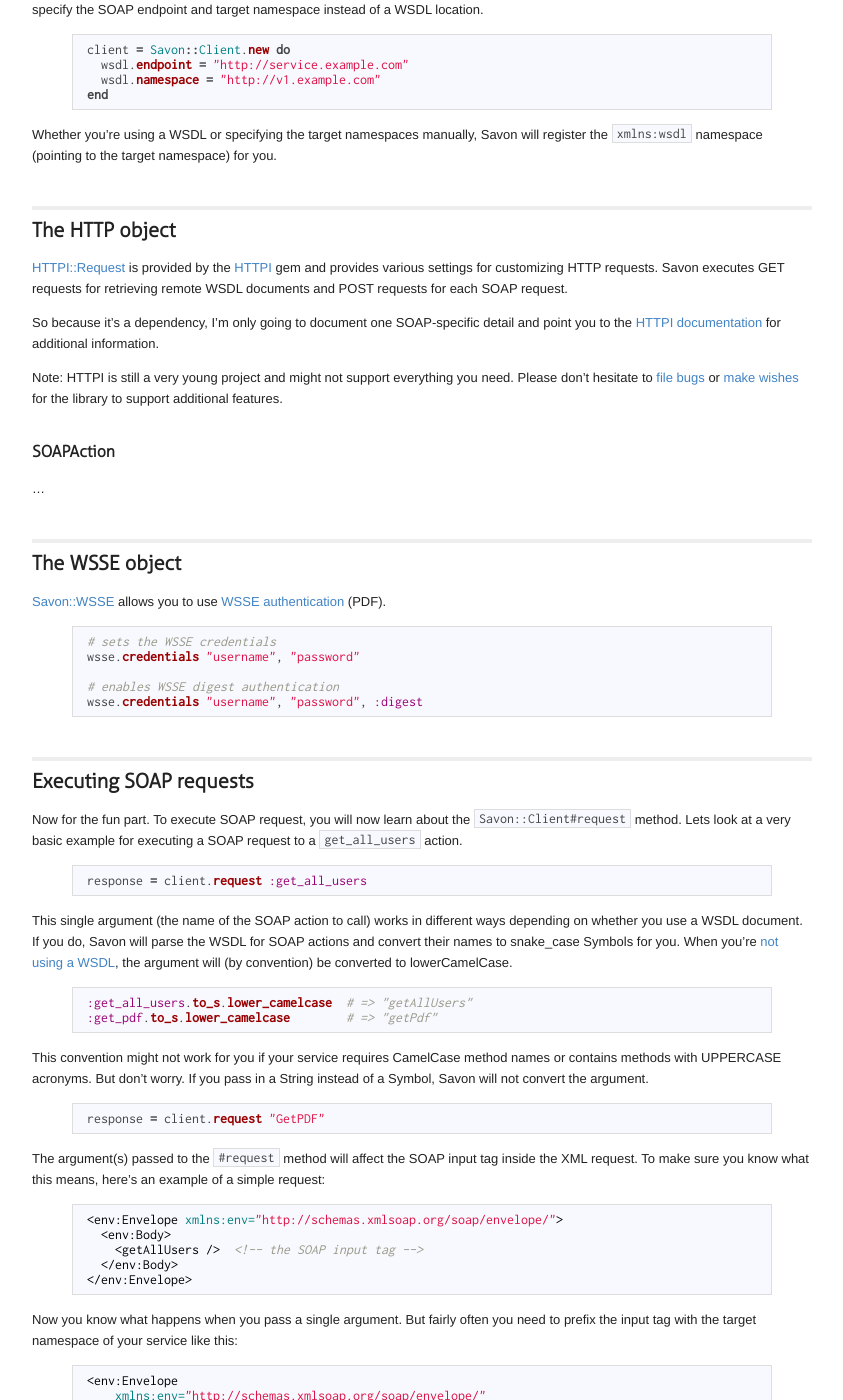
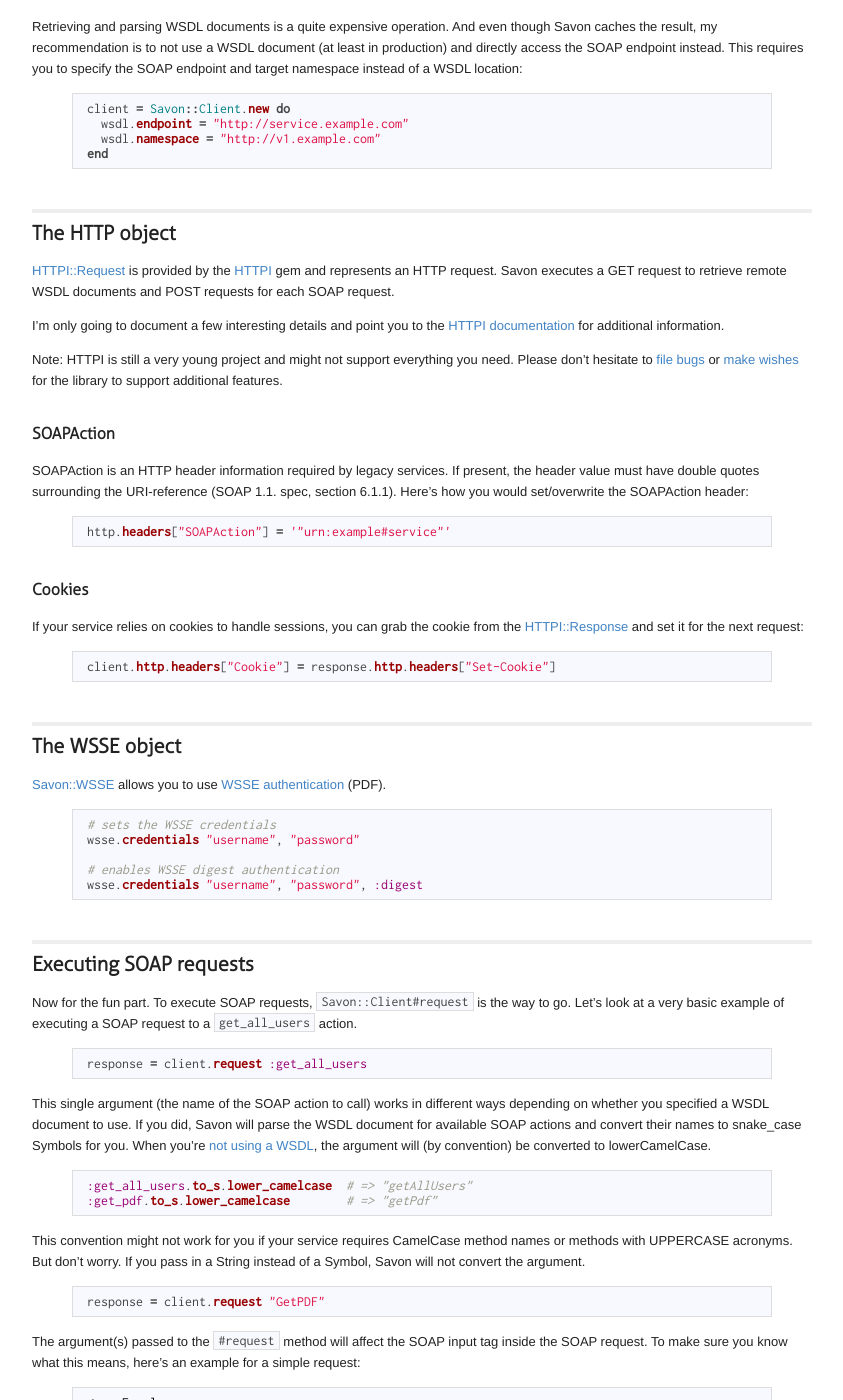
Before and after one commit to savonrb/savon, a Jekyll site: the page built from index.md, in a window 1280 px wide and 1400 px high, scrolled down 2099 px. Shown: the whole window, without its empty margins (218-1061 px from the left). Built offline with Jekyll 4.4.1, drawn with Linux system fonts in a browser that asks for light colours; some of the changed text lies outside the part shown.

Commit message:
some progress

```diff
--- a/index.md
+++ b/index.md
@@ -38,14 +38,14 @@ Runtime dependencies
 
 * [Builder](http://rubygems.org/gems/builder) ~> 2.1.2
 * [Crack](http://rubygems.org/gems/crack) ~> 0.1.8
-* [HTTPI](http://rubygems.org/gems/httpi) >= 0.4.0
+* [HTTPI](http://rubygems.org/gems/httpi) >= 0.6.0
 
-HTTPI is an interface supporting multiple HTTP libraries. It defaults to use [HTTPClient](http://rubygems.org/gems/httpclient). Make sure to set up your $LOADPATH to include the HTTP library of your choice.
+HTTPI is an interface supporting multiple HTTP libraries. It's a crucial part of Savon and you should make sure to get familiar with it.
 
 Getting started
 ---------------
 
-Savon is based around the [Savon::Client](http://github.com/rubiii/savon/blob/dev/lib/savon/client.rb) object. It represents a particular SOAP service and lets you set up and execute SOAP requests. So lets create a client using a remote WSDL document:
+Savon is based around the [Savon::Client](http://github.com/rubiii/savon/blob/eight/lib/savon/client.rb) object. It represents a particular SOAP service and let's you configure execute SOAP requests. Let's create a client using a remote WSDL document:
 
 {% highlight ruby %}
 client = Savon::Client.new do
@@ -53,13 +53,13 @@ client = Savon::Client.new do
 end
 {% endhighlight %}
 
-`Savon::Client.new` method accepts a block to be evaluated in the context of the client object. So you can use method calls inside the block, but local variables won't work. For more information on this, I recommend you read about [instance_eval with delegation](http://www.dcmanges.com/blog/ruby-dsls-instance-eval-with-delegation).
+`Savon::Client.new` accepts a block to be evaluated in the context of the client object. Inside this block, you can access all methods from your own class, but local variables won't work. For more information on this, I recommend you read about [instance_eval with delegation](http://www.dcmanges.com/blog/ruby-dsls-instance-eval-with-delegation).
 
-If you don't like this or if it's actually a problem for you, you can use block arguments to specify which objects you would like to receive and Savon will yield those instead of instance evaluating the block. The `.new` method accepts 1-3 arguments and yields these objects:
+If you don't like this or if it's actually a problem for you, you can use block arguments to specify which objects you would like to receive and Savon will yield those instead of instance evaluating the block. The `.new` method accepts 1-3 arguments and yields the following objects:
 
     [wsdl, http, wsse]
 
-For example, to work with the wsdl and http object, you could specify only two of the three possible arguments:
+For example, to work with the wsdl and http object, you can specify only two of the three possible arguments:
 
 {% highlight ruby %}
 client = Savon::Client.new do |wsdl, http|
@@ -68,12 +68,18 @@ client = Savon::Client.new do |wsdl, http|
 end
 {% endhighlight %}
 
-The objects mentioned above can also be used after instantiating the client (outside of the block) and the following sections provide details about what they can be used for.
+The three objects mentioned above can also be used after instantiating the client (outside of the block). For example:
+
+{% highlight ruby %}
+client.wsse.credentials "username", "password"
+{% endhighlight %}
+
+The next sections should give you a pretty good impression on how these objects can be used.
 
 The WSDL object
 ---------------
 
-The WSDL object is actually called [Savon::WSDL::Document](http://github.com/rubiii/savon/blob/dev/lib/savon/wsdl/document.rb), but I'll refer to all objects via shortnames. You can think of the wsdl as a representation of a WSDL document.
+The wsdl object is actually called [Savon::WSDL::Document](http://github.com/rubiii/savon/blob/eight/lib/savon/wsdl/document.rb), but I'll refer to these objects by shortnames. The wsdl object is a representation of a WSDL document.
 
 ### Inspecting a Service
 
@@ -103,11 +109,11 @@ wsdl.soap_actions  # => [:create_user, :get_user, :get_all_users]
 wsdl.to_xml  # => "<wsdl:definitions name=\"AuthenticationService\" ..."
 {% endhighlight %}
 
-Note: your service will probably use (lower)CamelCase method names, but Savon maps those to snake_case Symbols for you.
+Note: your service probably uses (lower)CamelCase method and object names, but Savon maps those to snake_case Symbols for you.
 
 ### Working without a WSDL
 
-Retrieving and parsing WSDL documents is a quite expensive operation. And even though Savon only does this once for every client, my recommendation is to not use a WSDL (at least in production) and directly access the SOAP endpoint instead. This requires you to specify the SOAP endpoint and target namespace instead of a WSDL location.
+Retrieving and parsing WSDL documents is a quite expensive operation. And even though Savon caches the result, my recommendation is to not use a WSDL document (at least in production) and directly access the SOAP endpoint instead. This requires you to specify the SOAP endpoint and target namespace instead of a WSDL location:
 
 {% highlight ruby %}
 client = Savon::Client.new do
@@ -116,25 +122,35 @@ client = Savon::Client.new do
 end
 {% endhighlight %}
 
-Whether you're using a WSDL or specifying the target namespaces manually, Savon will register the `xmlns:wsdl` namespace (pointing to the target namespace) for you.
-
 The HTTP object
 ---------------
 
-[HTTPI::Request](http://github.com/rubiii/httpi/blob/master/lib/httpi/request.rb) is provided by the [HTTPI](http://rubygems.org/gems/httpi) gem and provides various settings for customizing HTTP requests. Savon executes GET requests for retrieving remote WSDL documents and POST requests for each SOAP request.
+[HTTPI::Request](http://github.com/rubiii/httpi/blob/eight/lib/httpi/request.rb) is provided by the [HTTPI](http://rubygems.org/gems/httpi) gem and represents an HTTP request. Savon executes a GET request to retrieve remote WSDL documents and POST requests for each SOAP request.
 
-So because it's a dependency, I'm only going to document one SOAP-specific detail and point you to the [HTTPI documentation](http://github.com/rubiii/httpi) for additional information.
+I'm only going to document a few interesting details and point you to the [HTTPI documentation](http://github.com/rubiii/httpi) for additional information.
 
 Note: HTTPI is still a very young project and might not support everything you need. Please don't hesitate to [file bugs](http://github.com/rubiii/httpi/issues) or [make wishes](http://httpi.uservoice.com) for the library to support additional features.
 
 ### SOAPAction
 
-...
+SOAPAction is an HTTP header information required by legacy services. If present, the header value must have double quotes surrounding the URI-reference (SOAP 1.1. spec, section 6.1.1). Here's how you would set/overwrite the SOAPAction header:
+
+{% highlight ruby %}
+http.headers["SOAPAction"] = '"urn:example#service"'
+{% endhighlight %}
+
+### Cookies
+
+If your service relies on cookies to handle sessions, you can grab the cookie from the [HTTPI::Response](http://github.com/rubiii/httpi/blob/eight/lib/httpi/response.rb) and set it for the next request:
+
+{% highlight ruby %}
+client.http.headers["Cookie"] = response.http.headers["Set-Cookie"]
+{% endhighlight %}
 
 The WSSE object
 ---------------
 
-[Savon::WSSE](http://github.com/rubiii/savon/blob/dev/lib/savon/wsse.rb) allows you to use [WSSE authentication](http://www.oasis-open.org/committees/wss/documents/WSS-Username-02-0223-merged.pdf) (PDF).
+[Savon::WSSE](http://github.com/rubiii/savon/blob/eight/lib/savon/wsse.rb) allows you to use [WSSE authentication](http://www.oasis-open.org/committees/wss/documents/WSS-Username-02-0223-merged.pdf) (PDF).
 
 {% highlight ruby %}
 # sets the WSSE credentials
@@ -147,40 +163,45 @@ wsse.credentials "username", "password", :digest
 Executing SOAP requests
 -----------------------
 
-Now for the fun part. To execute SOAP request, you will now learn about the `Savon::Client#request` method. Lets look at a very basic example for executing a SOAP request to a `get_all_users` action.
+Now for the fun part. To execute SOAP requests, `Savon::Client#request` is the way to go. Let's look at a very basic example of executing a SOAP request to a `get_all_users` action.
 
 {% highlight ruby %}
 response = client.request :get_all_users
 {% endhighlight %}
 
-This single argument (the name of the SOAP action to call) works in different ways depending on whether you use a WSDL document. If you do, Savon will parse the WSDL for SOAP actions and convert their names to snake_case Symbols for you. When you're [not using a WSDL](working_without_a_wsdl), the argument will (by convention) be converted to lowerCamelCase.
+This single argument (the name of the SOAP action to call) works in different ways depending on whether you specified a WSDL document to use. If you did, Savon will parse the WSDL document for available SOAP actions and convert their names to snake_case Symbols for you. When you're [not using a WSDL](working_without_a_wsdl), the argument will (by convention) be converted to lowerCamelCase.
 
 {% highlight ruby %}
 :get_all_users.to_s.lower_camelcase  # => "getAllUsers"
 :get_pdf.to_s.lower_camelcase        # => "getPdf"
 {% endhighlight %}
 
-This convention might not work for you if your service requires CamelCase method names or contains methods with UPPERCASE acronyms. But don't worry. If you pass in a String instead of a Symbol, Savon will not convert the argument.
+This convention might not work for you if your service requires CamelCase method names or methods with UPPERCASE acronyms. But don't worry. If you pass in a String instead of a Symbol, Savon will not convert the argument.
 
 {% highlight ruby %}
 response = client.request "GetPDF"
 {% endhighlight %}
 
-The argument(s) passed to the `#request` method will affect the SOAP input tag inside the XML request. To make sure you know what this means, here's an example of a simple request:
+The argument(s) passed to the `#request` method will affect the SOAP input tag inside the SOAP request. To make sure you know what this means, here's an example for a simple request:
 
 {% highlight xml %}
-<env:Envelope xmlns:env="http://schemas.xmlsoap.org/soap/envelope/">
+<env:Envelope
+    xmlns:env="http://schemas.xmlsoap.org/soap/envelope/"
+    xmlns:xsd="http://www.w3.org/2001/XMLSchema"
+    xmlns:xsi="http://www.w3.org/2001/XMLSchema-instance">
   <env:Body>
     <getAllUsers />  <!-- the SOAP input tag -->
   </env:Body>
 </env:Envelope>
 {% endhighlight %}
 
-Now you know what happens when you pass a single argument. But fairly often you need to prefix the input tag with the target namespace of your service like this:
+By now you should know the result of passing a single argument. But fairly often you need to prefix the input tag with the target namespace of your service like this:
 
 {% highlight xml %}
 <env:Envelope
     xmlns:env="http://schemas.xmlsoap.org/soap/envelope/"
+    xmlns:xsd="http://www.w3.org/2001/XMLSchema"
+    xmlns:xsi="http://www.w3.org/2001/XMLSchema-instance"
     xmlns:wsdl="http://v1.example.com">
   <env:Body>
     <wsdl:getAllUsers />
@@ -188,7 +209,7 @@ Now you know what happens when you pass a single argument. But fairly often you
 </env:Envelope>
 {% endhighlight %}
 
-So if you pass two arguments to the `#request` method, the first (a Symbol) will be used for the namespace and the second (a Symbol or String) will be the SOAP action to call:
+If you pass two arguments to the `#request` method, the first (a Symbol) will be used for the namespace and the second (a Symbol or String) will be the SOAP action to call:
 
 {% highlight ruby %}
 response = client.request :wsdl, :get_all_users
@@ -206,16 +227,16 @@ These three arguments will generate the following input tag:
 <wsdl:GetPDF id="1" />
 {% endhighlight %}
 
-Since most SOAP actions require you to pass arguments for e.g. the user to return, you need additional settings. Luckily you're already familiar with [passing a block to a method](#getting_started), right? `Savon::Client#request` also accepts a block for you to access these object:
+Since most SOAP actions require you to pass arguments for e.g. the user to return, you need to send a "payload". Luckily you're already familiar with [passing a block to a method](#getting_started), right? `Savon::Client#request` also accepts a block for you to access these objects:
 
     [soap, wsdl, http, wsse]
 
-Notice, that the list is almost the same as the one for `Savon::Client.new`. Except now, there is an additional object called soap. In contrast to the other three objects which you should already know, a new soap object is created for every request.
+Notice, that the list is almost the same as the one for `Savon::Client.new`. Except now, there is an additional object called soap. In contrast to the other three objects, a new object called soap is created for every request.
 
 The SOAP object
 ---------------
 
-[Savon::SOAP::XML](http://github.com/rubiii/savon/blob/dev/lib/savon/soap/xml.rb) is tied to a single SOAP request and lets you set up the XML to send.
+[Savon::SOAP::XML](http://github.com/rubiii/savon/blob/eight/lib/savon/soap/xml.rb) is tied to a single SOAP request and lets you customize the SOAP request XML.
 
 ### SOAP version
 
@@ -227,15 +248,39 @@ response = client.request :get_user do
 end
 {% endhighlight %}
 
-Changing the SOAP version affects the `xmlns:soap` namespace and [error handling](#error_handling).
-
 ### Namespaces
 
-...
+If you don't pass a namespace to `Savon::Client#request`, Savon will register the target namespace ("xmlns:wsdl") for you. If you did pass a namespace, Savon will use it instead of the default one. For example:
+
+{% highlight ruby %}
+client.request :v1, :get_user
+{% endhighlight %}
+
+{% highlight xml %}
+<env:Envelope
+    xmlns:env="http://schemas.xmlsoap.org/soap/envelope/"
+    xmlns:xsd="http://www.w3.org/2001/XMLSchema"
+    xmlns:xsi="http://www.w3.org/2001/XMLSchema-instance"
+    xmlns:v1="http://v1.example.com">
+  <env:Body>
+    <v1:GetUser>
+  </env:Body>
+</env:Envelope>
+{% endhighlight %}
+
+You can always set namespaces or overwrite namespaces set by Savon. Namespaces are stored as a simple Hash.
+
+{% highlight ruby %}
+# setting a new namespace
+soap.namespaces["xmlns:g2"] = "http://g2.example.com"
+
+# overwriting the "xmlns:wsdl" namespace
+soap.namespaces["xmlns:wsdl"] = "http://ns.example.com"
+{% endhighlight %}
 
 ### SOAP body
 
-In most cases you need to at least specify the arguments required by the SOAP action you're going to call. If, for example, you call a `get_user` action and it expects the ID of the user to return, you can simply use a Hash:
+You probably need to specify some arguments required by the SOAP action you're going to call. If you're, for example, interacting with a `get_user` action which expects the ID of the user to return, you can simply pass a Hash:
 
 {% highlight ruby %}
 response = client.request :get_user do
@@ -252,12 +297,12 @@ response = client.request :wsdl, "CreateUser" do
   soap.body = {
     :first_name => "The",
     :last_name  => "Hoff",
-    "TV"        => ["Knight Rider", "Baywatch"]
+    "FAME"      => ["Knight Rider", "Baywatch"]
   }
 end
 {% endhighlight %}
 
-As with the SOAP action, Symbol keys will be converted to lowerCamelCase and String keys won't be touched. The previous examples generates the following XML:
+As with the SOAP action, Symbol keys will be converted to lowerCamelCase and String keys won't be touched. The previous example generates the following XML:
 
 {% highlight xml %}
 <env:Envelope
@@ -267,14 +312,14 @@ As with the SOAP action, Symbol keys will be converted to lowerCamelCase and Str
     <wsdl:GetUser>
       <firstName>The</firstName>
       <lastName>Hoff</lastName>
-      <TV>Knight Rider</TV>
-      <TV>Baywatch</TV>
+      <FAME>Knight Rider</FAME>
+      <FAME>Baywatch</FAME>
     </wsdl:GetUser>
   </env:Body>
 </env:Envelope>
 {% endhighlight %}
 
-Some services actually require the XML elements to be in a specific order. If you don't use Ruby 1.9 (and you should), you can not be sure about the order of Hash elements and have to specify it using an Array under a special `:order!` key:
+Some services actually require the XML elements to be in a specific order. If you don't use Ruby 1.9 (and you should), you can not be sure about the order of Hash elements and have to specify the correct order using an Array under a special `:order!` key:
 
 {% highlight ruby %}
 { :last_name => "Hoff", :first_name => "The", :order! => [:first_name, :last_name] }
@@ -311,21 +356,29 @@ soap.body = "<firstName>The</firstName><lastName>Hoff</lastName>"
 
 ### SOAP header
 
-...
+Besides the body element, SOAP requests can also contain a header with additional information. Savon sees this header as just another Hash following the same conventions as the SOAP body Hash.
+
+{% highlight ruby %}
+soap.header = { "SecretKey" => "secret" }
+{% endhighlight %}
 
 ### Custom XML
 
-...
+If you're sure that none of these options work for you, you can completely customize the XML to be used for the SOAP request:
+
+{% highlight ruby %}
+soap.xml = "<custom><soap>request</soap></custom>"
+{% endhighlight %}
 
 The Response object
 -------------------
 
-...
+`Savon::Client#request` returns a [Savon::SOAP::Response](http://github.com/rubiii/savon/blob/eight/lib/savon/soap/response.rb).
 
 Error handling
 --------------
 
-...
+By default, Savon raises errors for SOAP faults and HTTP errors. This
 
 Global configuration
 --------------------
```
Also changed, not shown: other parts of index.md (+1 -1 lines).
